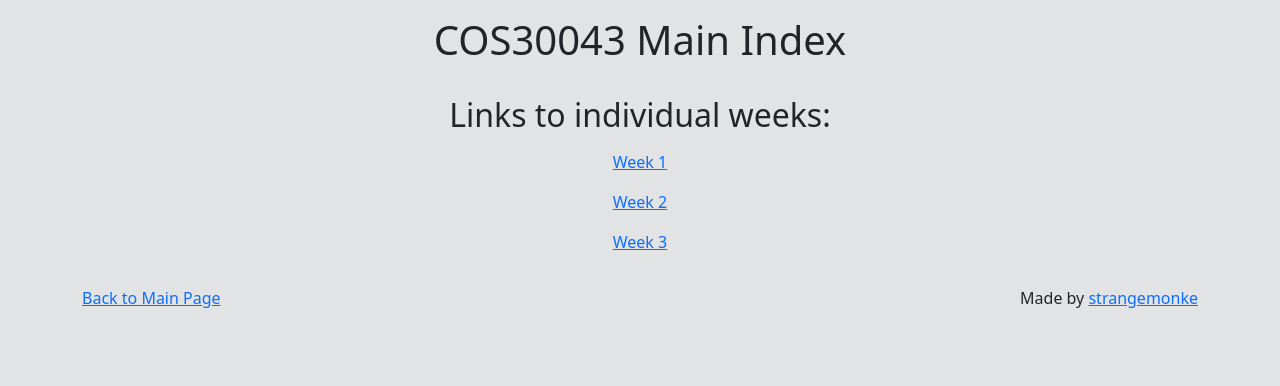
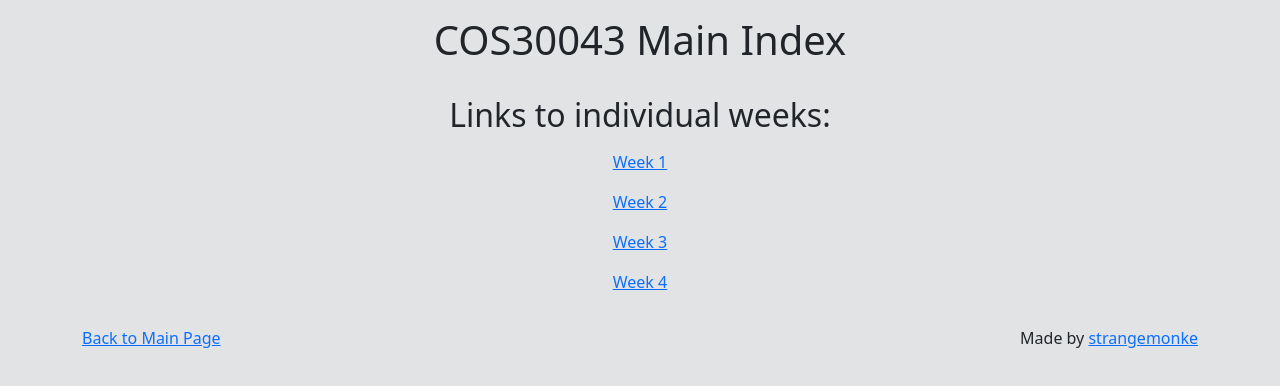
Before and after one commit to strangem0nke/strangem0nke.github.io, a plain HTML site: page COS30043/index.html in a window 1280 px wide. Drawn offline with nearby package versions, Linux system fonts and the light colour scheme.

Commit message:
Updated index

```diff
--- a/COS30043/index.html
+++ b/COS30043/index.html
@@ -37,6 +37,9 @@
                 <div class="row">
                     <p><a href="Week 3/index.html">Week 3</a></p>
                 </div>
+                <div class="row">
+                    <p><a href="Week 4/index.html">Week 4</a></p>
+                </div>
             </div>
         </div>
     </main>
```
